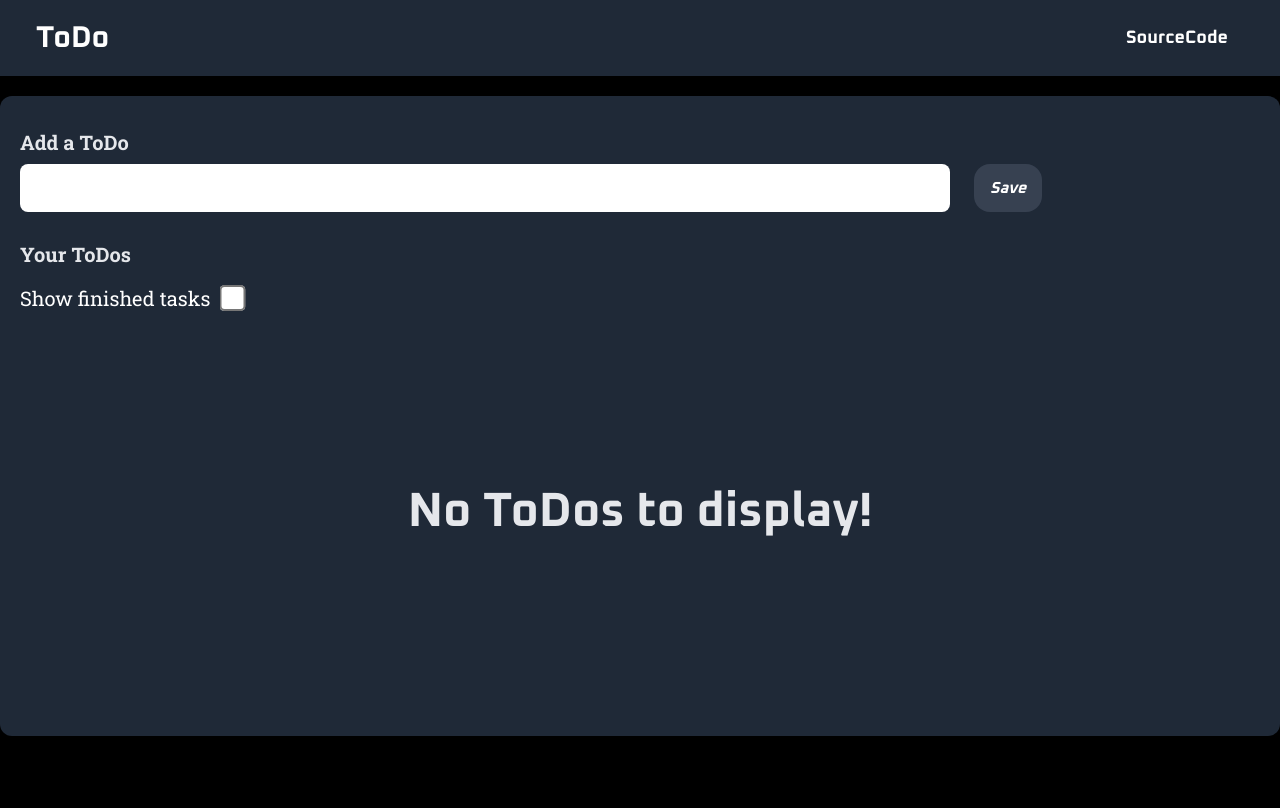
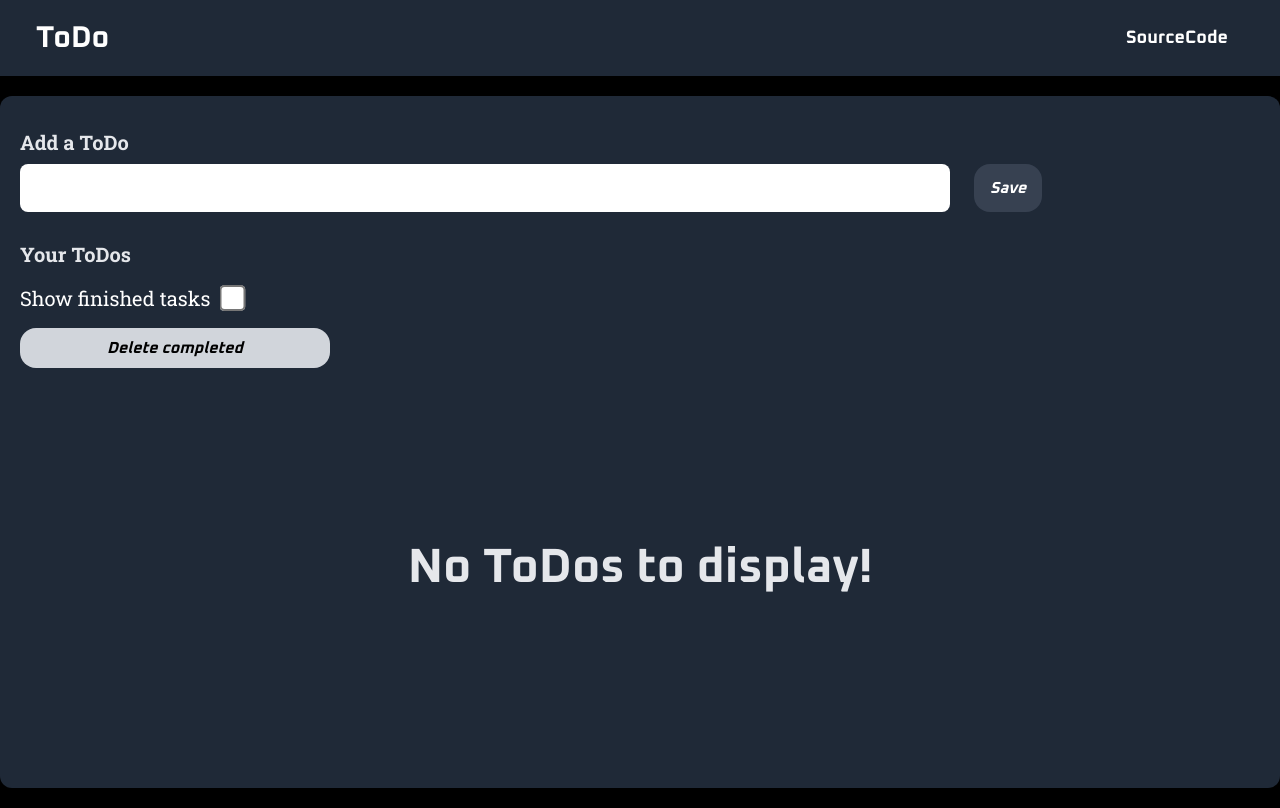
Before and after one commit to dipudangol2/todo, a React (Vite) app: page / in a window 1280 px wide. Built offline with nearby package versions, Linux system fonts and the light colour scheme.

Commit message:
Add Delete completed todos and display message if no todos are completed

```diff
--- a/src/pages/Home.jsx
+++ b/src/pages/Home.jsx
@@ -111,6 +111,13 @@ const Home = () => {
         }
     }
 
+    const deleteCompleted = () => {
+        if (todos.filter(item => item.isCompleted).length > 0 && confirm("Are you sure? The todos cannot be recoverd.")) {
+            const newTodos = todos.filter(item => !item.isCompleted);
+            setTodos(newTodos);
+        }
+    }
+
 
     return (
         <div className="flex flex-col container mx-auto my-5 rounded-xl bg-gray-800 p-5 min-h-[80vh]">
@@ -144,18 +151,22 @@ const Home = () => {
                     onChange={toggleFinished}
                 />
 
+            </div>
+            <button
+                onClick={deleteCompleted}
+                className="w-1/4 bg-gray-300  mt-4 transition-all duration-200 hover:bg-gray-600  font-bold  p-2  rounded-2xl text-black font-oxanium italic ">Delete completed</button>
+            <div className={
+                todos.length === 0 || (showFinished && todos.filter(item => item.isCompleted).length === 0) ?
+                    "min-h-[40vh] sm:min-h-[50vh] flex justify-center items-center "
+                    :
+                    ("todos flex flex-col items-center bg-slate-500 rounded-xl mt-4 px-2 py-8")
 
-            </div>
-            <div className={
-                todos.length > 0 ?
-                    ("todos flex flex-col items-center bg-slate-500 rounded-xl mt-4 px-2 py-8")
-                    :
-                    "min-h-[40vh] sm:min-h-[50vh] flex justify-center items-center "
             }
             >
                 {
                     todos.length > 0 ?
-                        showFinished ? todos.map(item => {
+                        showFinished ?
+                            todos.filter(item => item.isCompleted).length === 0 ? <h2 className="text-gray-200 text-5xl font-oxanium font-bold">No Completed Todos!</h2> : todos.map(item => {
                                 return (item.isCompleted) && <div key={item.id}
                                     className="todo w-[95%] flex flex-col  sm:flex-row gap-4 sm:gap-0  items-center justify-center p-2 my-2 border-solid  border-gray-400 border-b-2  ">
                                     <div className="flex w-full items-center ">
```
Lines whose indentation alone changed are shown as unchanged.
